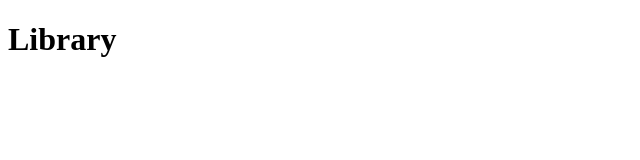
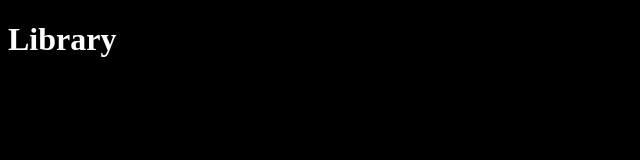
Before and after one commit to aesha98/library-project-top, a plain HTML site: page index.html in a window 1280 px wide. Shown: the whole page, without its empty margins (0-640 px from the left). Drawn offline with Linux system fonts and the light colour scheme.

Commit message:
add color

```diff
--- a/css/global.css
+++ b/css/global.css
@@ -1,4 +1,7 @@
 body {
- background-color:'black',
+ background-color: black;
+}
 
+h1{
+  color: white;
 }
```
